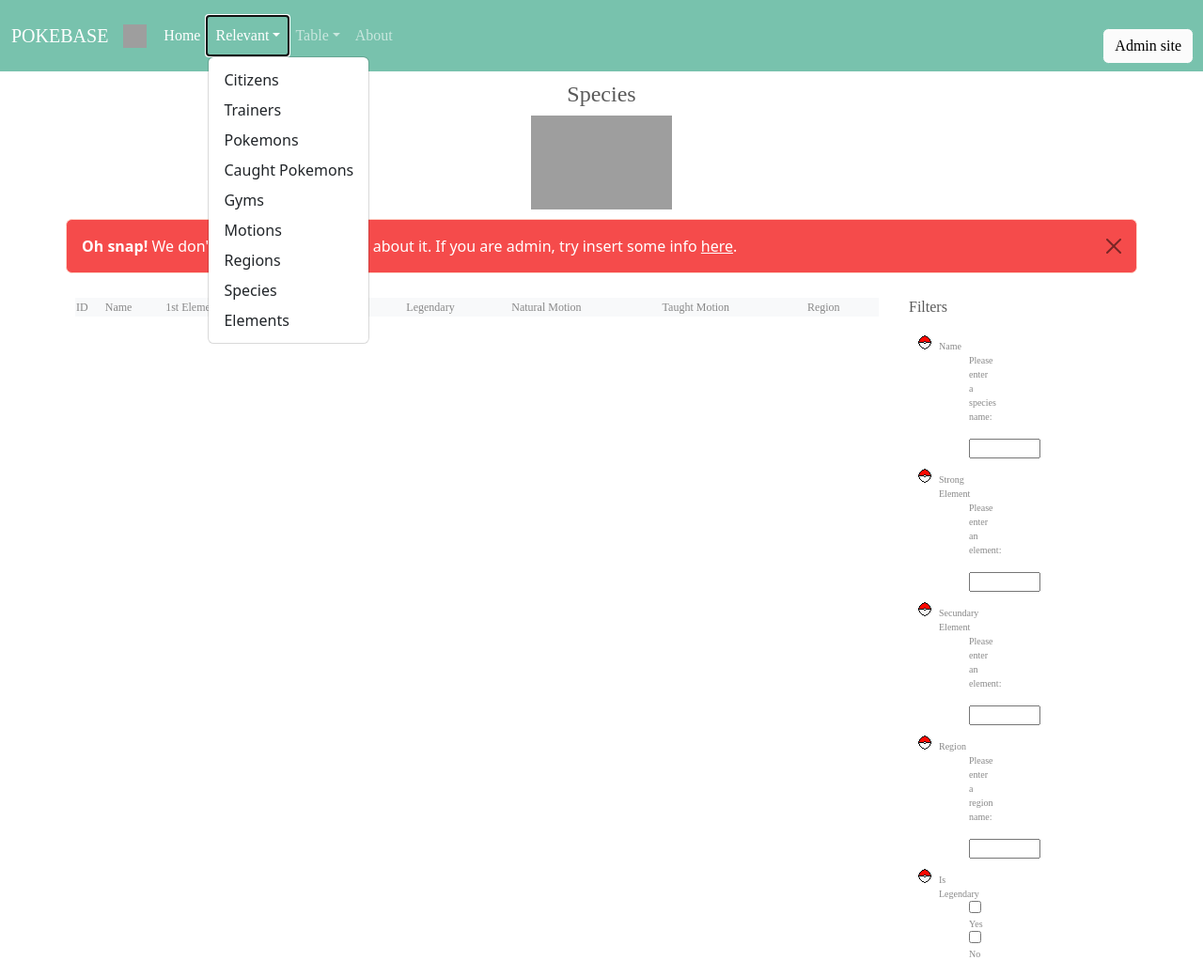
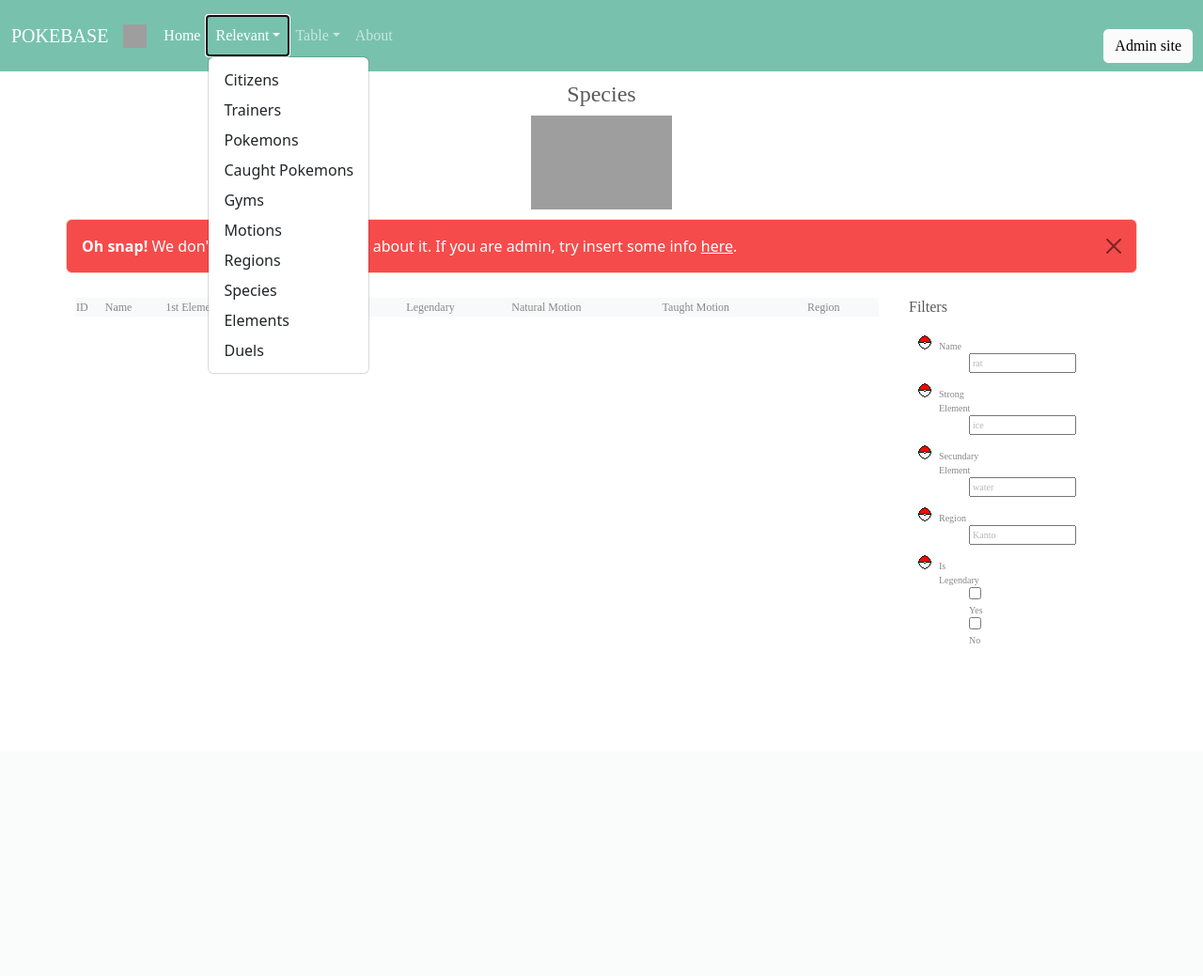
Before and after one commit to karlosA99/pokemon_data-base, a Django app: page /species/ in a window 1280 px wide, after a click on "Relevant". Shown: the whole page at 94% size. After the commit the page ends 685 px from the top, so only its background shows below. Run offline with Django 4.2, Linux system fonts and the light colour scheme; data that the repository does not hold is empty; some libraries are stand-ins or nearby versions; grey boxes are pictures that could not be loaded.

Commit message:
feat: placeholders

```diff
--- a/pokemon/templates/base/base.html
+++ b/pokemon/templates/base/base.html
@@ -60,6 +60,9 @@
               <a class="dropdown-item" href="{% url 'region' %}">Regions</a>
               <a class="dropdown-item" href="{% url 'species' %}">Species</a>
               <a class="dropdown-item" href="{% url 'element' %}">Elements</a>
+              <a class="dropdown-item" href="{% url 'duel' %}">Duels</a>
+              <a class="dropdown-item" href="{% url 'element' %}">Elements</a>
+              <a class="dropdown-item" href="{% url 'duel' %}">Duels</a>
             </div>
           </li>
             <li class="nav-item">
--- a/pokemon/templates/region/region.html
+++ b/pokemon/templates/region/region.html
@@ -60,6 +60,7 @@
               <a class="dropdown-item" href="{% url 'region' %}">Regions</a>
               <a class="dropdown-item" href="{% url 'species' %}">Species</a>
               <a class="dropdown-item" href="{% url 'element' %}">Elements</a>
+              <a class="dropdown-item" href="{% url 'duel' %}">Duels</a>
             </div>
           </li>
             <li class="nav-item">
@@ -146,6 +147,9 @@
        background-color: rgba(241, 0, 0, 0.707);
      }
 
+       input::placeholder{
+      color: rgba(87, 87, 87, 0.437) ;
+    }
     </style>
 
 {% block extrajs %}
--- a/pokemon/templates/species/species.html
+++ b/pokemon/templates/species/species.html
@@ -55,6 +55,7 @@
               <a class="dropdown-item" href="{% url 'region' %}">Regions</a>
               <a class="dropdown-item" href="{% url 'species' %}">Species</a>
               <a class="dropdown-item" href="{% url 'element' %}">Elements</a>
+              <a class="dropdown-item" href="{% url 'duel' %}">Duels</a>
             </div>
           </li>
 
@@ -72,6 +73,7 @@
               <a class="dropdown-item" href="{% url 'region' %}">Regions</a>
               <a class="dropdown-item" href="{% url 'species' %}">Species</a>
               <a class="dropdown-item" href="{% url 'element' %}">Elements</a>
+              <a class="dropdown-item" href="{% url 'duel' %}">Duels</a>
             </div>
           </li>
           <!-- <li class="nav-item dropdown">
@@ -162,8 +164,7 @@
                 <ul>
                   <li>
                     <form>
-                      <p>Please enter a species name:</p>
-                      <input type="text" size="10" maxlength="15">
+                      <input type="text" size="17" maxlength="30" placeholder="rat">
                     </form>
                   </li>
                 </ul>
@@ -172,8 +173,7 @@
                 <ul>
                   <li>
                     <form>
-                      <p>Please enter an element:</p>
-                      <input type="text" size="10" maxlength="15">
+                      <input type="text" size="17" maxlength="30" placeholder="ice">
                     </form>
                   </li>
                 </ul>
@@ -182,8 +182,7 @@
                 <ul>
                   <li>
                     <form>
-                      <p>Please enter an element:</p>
-                      <input type="text" size="10" maxlength="15">
+                      <input type="text" size="17" maxlength="15" placeholder="water">
                     </form>
                   </li>
                 </ul>
@@ -192,8 +191,7 @@
                 <ul>
                   <li>
                     <form>
-                      <p>Please enter a region name:</p>
-                      <input type="text" size="10" maxlength="15">
+                      <input type="text" size="17" maxlength="15" placeholder="Kanto">
                     </form>
                   </li>
                 </ul>
@@ -255,17 +253,9 @@
      .alert-danger{
        background-color: rgba(241, 0, 0, 0.707);
      }
-
-    .filters li{
-        list-style-image: url("../../static/img/pokeball.ico");
-      }
-      li ul li{
-        list-style:none !important;
-      }
-
-     .alert-danger{
-       background-color: rgba(241, 0, 0, 0.707);
-     }
+      input::placeholder{
+        color: rgba(87, 87, 87, 0.437) ;
+    }
 
     </style>
     {% block extrajs %}
```
Also changed, not shown: pokemon/templates/Duel/duel.html (+6 -4 lines), pokemon/templates/caught_pokemon/caught_pokemon.html (+8 -8 lines), pokemon/templates/citizen/citizen.html (+10 -10 lines), pokemon/templates/element/element.html (+5 -2 lines), pokemon/templates/gym/gym.html (+6 -4 lines), pokemon/templates/motion/motion.html (+6 -4 lines), pokemon/templates/pokemon/pokemon.html (+9 -9 lines), pokemon/templates/trainer/trainer.html (+7 -2 lines).
